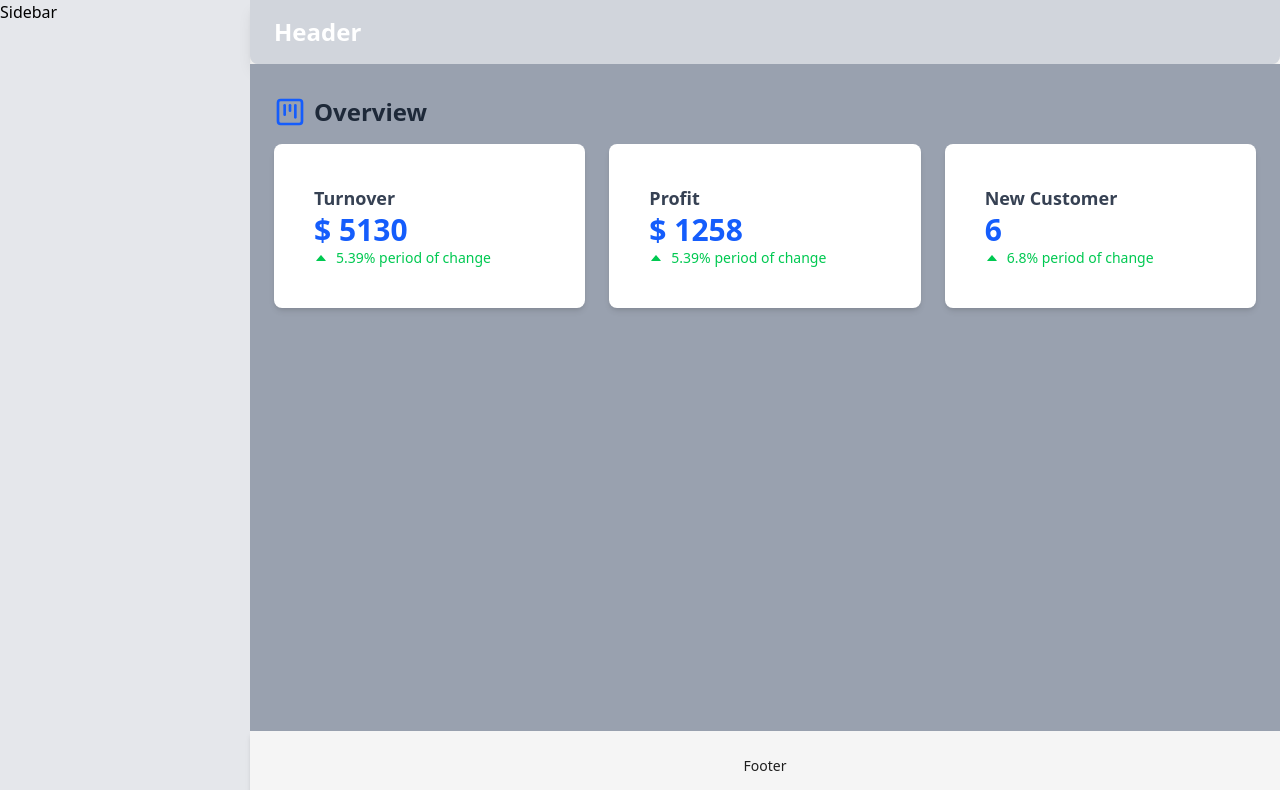
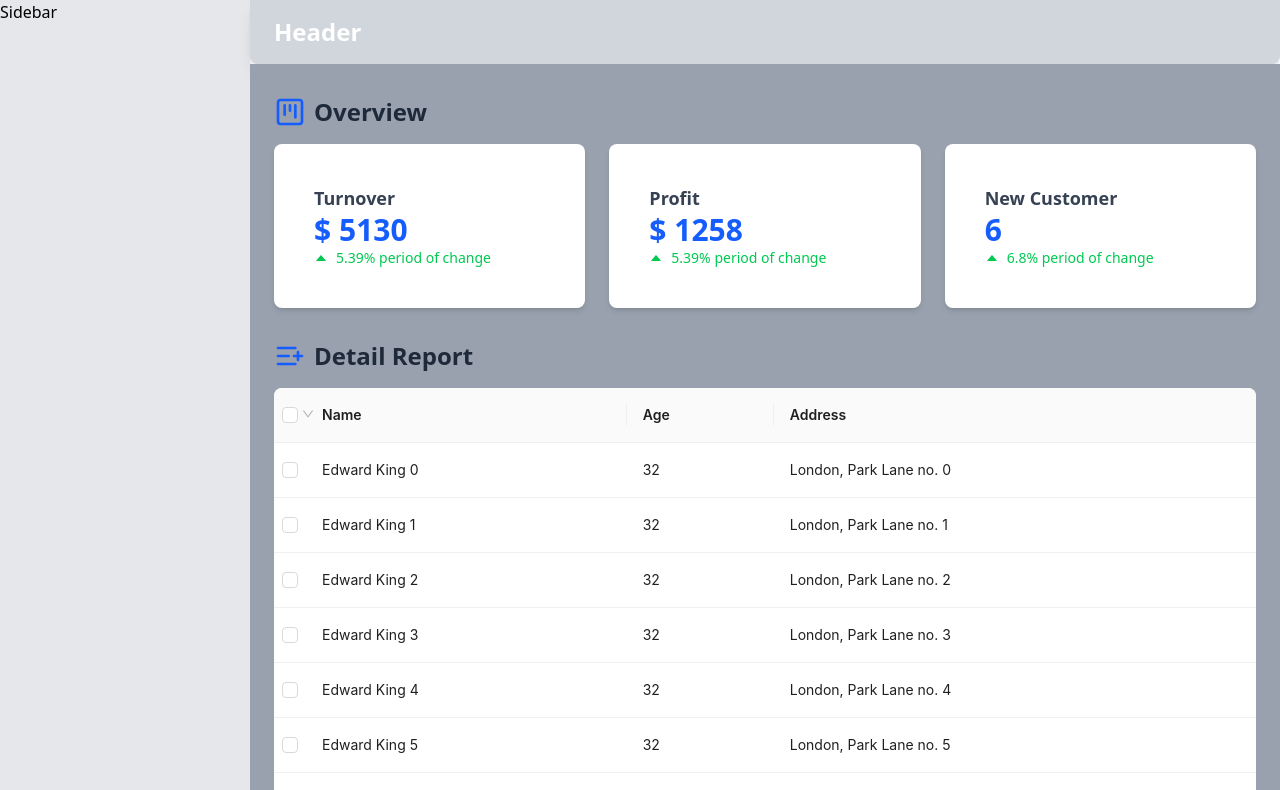
Before and after one commit to hoanghuy04/dashboard-admin, a React (Vite) app: page / in a window 1280 px wide. Shown: the top 790 px of the page. Built offline with nearby package versions, Linux system fonts and the light colour scheme; data requests are answered from the project's data file.

Commit message:
feat: add datatable for detail report section

```diff
--- a/src/App.jsx
+++ b/src/App.jsx
@@ -1,5 +1,6 @@
 import { BrowserRouter, Route, Routes } from "react-router-dom"
 import DefaultLayout from "./components/layout/DefaultLayout"
+import CustomerReport from "./components/CustomerReport"
 
 function App() {
 
@@ -7,7 +8,9 @@ function App() {
     <>
       <BrowserRouter>
         <Routes>
-          <Route path="/" element={<DefaultLayout/>} />
+          <Route path="/" element={<DefaultLayout />} >
+            <Route index element={<CustomerReport />} />
+          </Route>
         </Routes>
       </BrowserRouter>
     </>
--- /dev/null
+++ b/src/components/CustomerReport.jsx
@@ -0,0 +1,70 @@
+import { Table } from 'antd'
+import React, { useState } from 'react'
+const columns = [
+    {
+        title: 'Name',
+        dataIndex: 'name',
+    },
+    {
+        title: 'Age',
+        dataIndex: 'age',
+    },
+    {
+        title: 'Address',
+        dataIndex: 'address',
+    },
+];
+const dataSource = Array.from({ length: 8 }).map((_, i) => ({
+    key: i,
+    name: `Edward King ${i}`,
+    age: 32,
+    address: `London, Park Lane no. ${i}`,
+}));
+export default function CustomerReport() {
+    const [selectedRowKeys, setSelectedRowKeys] = useState([]);
+    const onSelectChange = newSelectedRowKeys => {
+        console.log('selectedRowKeys changed: ', newSelectedRowKeys);
+        setSelectedRowKeys(newSelectedRowKeys);
+    };
+    const rowSelection = {
+        selectedRowKeys,
+        onChange: onSelectChange,
+        selections: [
+            Table.SELECTION_ALL,
+            Table.SELECTION_INVERT,
+            Table.SELECTION_NONE,
+            {
+                key: 'odd',
+                text: 'Select Odd Row',
+                onSelect: changeableRowKeys => {
+                    let newSelectedRowKeys = [];
+                    newSelectedRowKeys = changeableRowKeys.filter((_, index) => {
+                        if (index % 2 !== 0) {
+                            return false;
+                        }
+                        return true;
+                    });
+                    setSelectedRowKeys(newSelectedRowKeys);
+                },
+            },
+            {
+                key: 'even',
+                text: 'Select Even Row',
+                onSelect: changeableRowKeys => {
+                    let newSelectedRowKeys = [];
+                    newSelectedRowKeys = changeableRowKeys.filter((_, index) => {
+                        if (index % 2 !== 0) {
+                            return true;
+                        }
+                        return false;
+                    });
+                    setSelectedRowKeys(newSelectedRowKeys);
+                },
+            },
+        ],
+    };
+
+    return (
+        <Table rowSelection={rowSelection} columns={columns} dataSource={dataSource} />
+    )
+}
--- a/src/components/layout/DefaultLayout.jsx
+++ b/src/components/layout/DefaultLayout.jsx
@@ -14,6 +14,7 @@ import {
 } from "@ant-design/icons";
 import { ListPlus, SquareKanban } from "lucide-react";
 import axios from 'axios';
+import { Outlet } from 'react-router-dom';
 
 export default function DefaultLayout() {
 
@@ -77,6 +78,7 @@ export default function DefaultLayout() {
 
       {/* Main Content */}
       <Content className="p-6 bg-gray-400">
+        <div className="space-y-6">
           {/* Overview Section */}
           <h2 className="font-bold text-xl flex items-center space-x-2 mb-2 pb-2 mt-2">
             <SquareKanban size={32} style={{ color: "var(--color-blue-600)" }} />
@@ -108,6 +110,14 @@ export default function DefaultLayout() {
               </p>
             </div>
           </div>
+
+          {/* Detailed Report Section */}
+          <h2 className="font-bold text-xl flex items-center space-x-2 mt-8 mb-2 pb-2">
+            <ListPlus size={32} className="text-blue-600" />
+            <span className="text-gray-800 text-2xl">Detail Report</span>
+          </h2>
+          <Outlet></Outlet>
+        </div>
       </Content>
 
       {/* Footer */}
```
Also changed, not shown: public/images/commit-3.png (added). Lines whose indentation alone changed are shown as unchanged.
